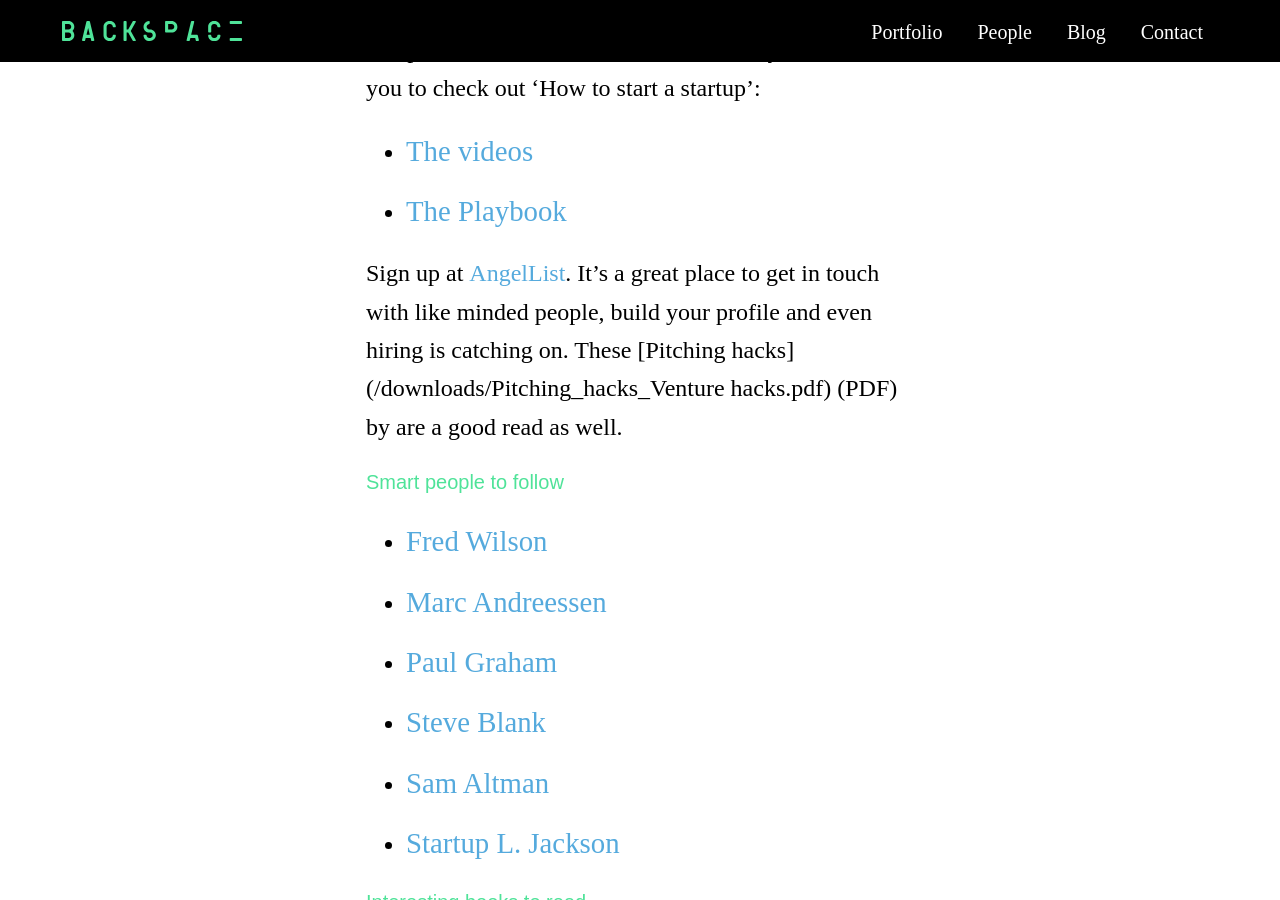
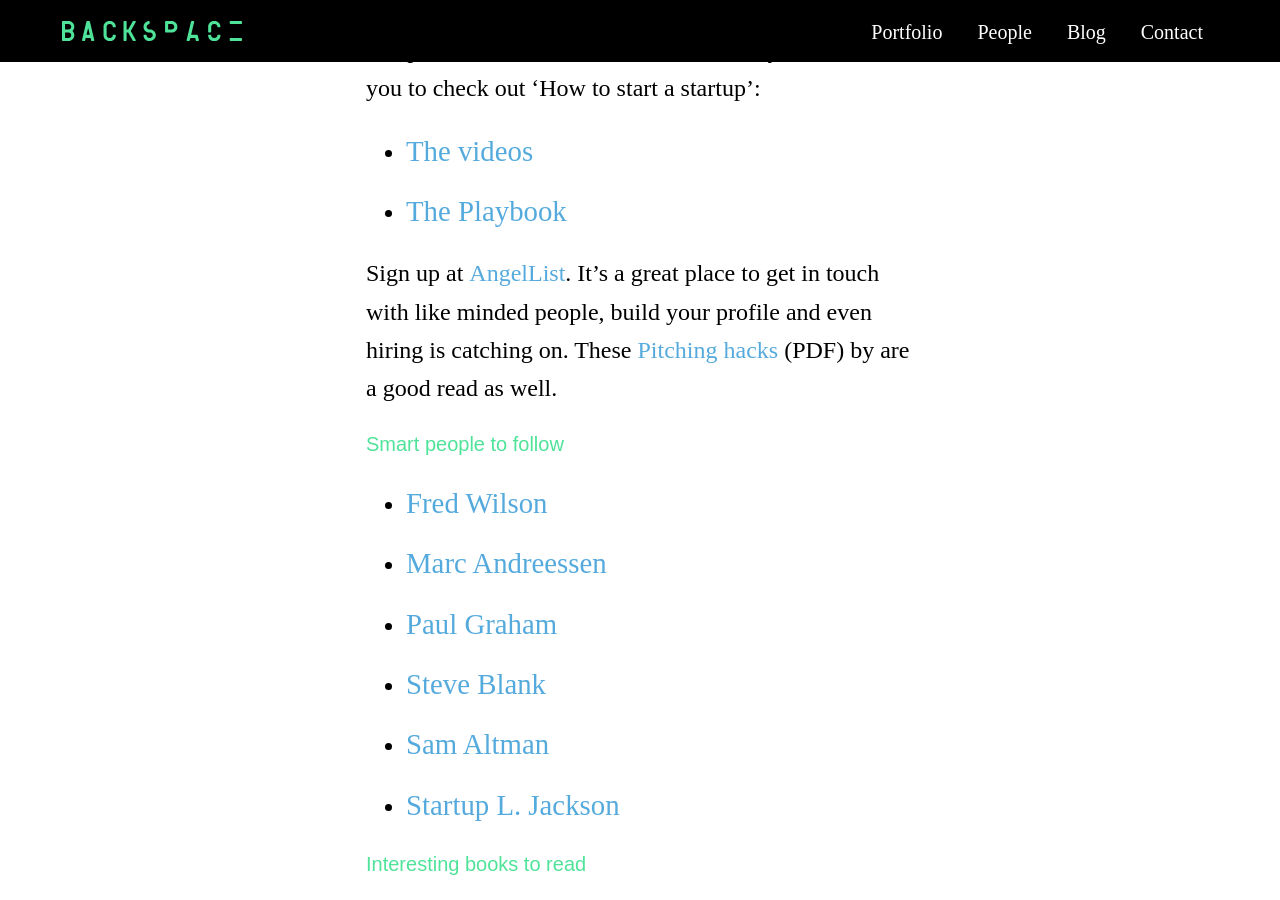
Before and after one commit to backspacehq/backspacehq.github.io, a Jekyll site: the page built from _posts/2016-01-20-read-before-pitching.markdown, in a window 1280 px wide and 900 px high, scrolled down 6136 px. Built offline with Jekyll 4.4.1, drawn with Linux system fonts in a browser that asks for light colours; comment, search, counter and statistics services are not loaded.

Commit message:
Updated Read Before Pitching

```diff
--- a/_posts/2016-01-20-read-before-pitching.markdown
+++ b/_posts/2016-01-20-read-before-pitching.markdown
@@ -80,7 +80,7 @@
 
 * [The Playbook](http://playbook.samaltman.com)
 
-Sign up at [AngelList](https://angel.co). It’s a great place to get in touch with  like minded people, build your profile and even hiring is catching on. These \[Pitching hacks\](/downloads/Pitching_hacks_Venture hacks.pdf) (PDF) by are a good read as well.
+Sign up at [AngelList](https://angel.co). It’s a great place to get in touch with  like minded people, build your profile and even hiring is catching on. These [Pitching hacks](/downloads/Pitching_hacks_Venture hacks.pdf) (PDF) by are a good read as well.
 
 ### Smart people to follow
 
```
